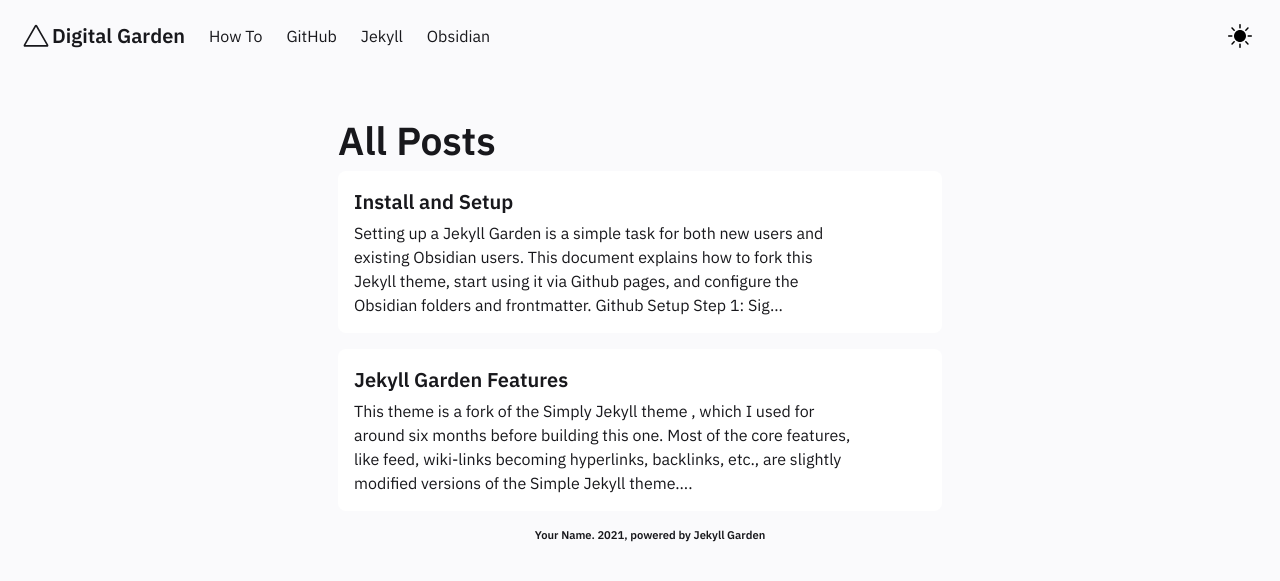
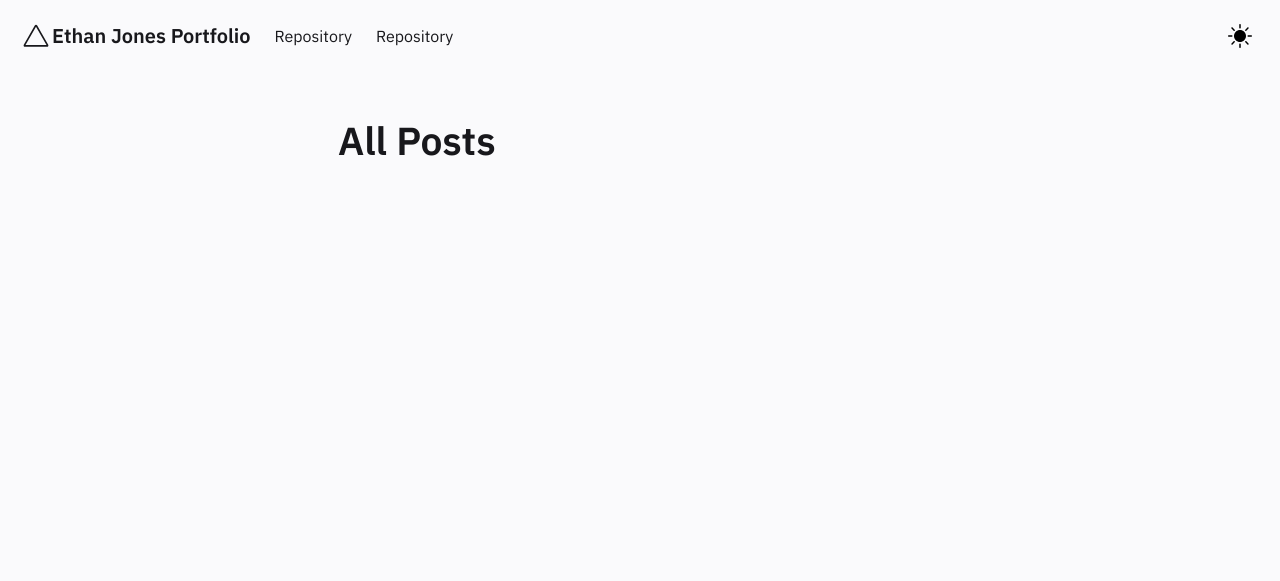
Before and after one commit to jonesethan883/portfolio, a Jekyll site: the page built from pages/posts.md, in a window 1280 px wide. Shown: the top 581 px of the page. Built offline with Jekyll 4.4.1, drawn with Linux system fonts in a browser that asks for light colours.

Commit message:
Basic configuration stuff

````diff
--- a/_config.yml
+++ b/_config.yml
@@ -20,7 +20,7 @@
 
 
 baseurl: "/" # the subpath of your site, e.g. /blog
-url: "https://jekyll-garden.github.io/" # the base hostname & protocol for your site, e.g. http://example.com
+url: "portfolio.purposeofasystem.com"# the base hostname & protocol for your site, e.g. http://example.com
 
 #######################################################################
 # Settings related to the Header and your About page go here,such as
@@ -79,7 +79,7 @@ preferences:
   flashcards:
     enabled: false #Not supported in NotesGadern theme
   homepage:
-    enabled: true ##If you need a homepage, change this to true and edit _includes/Homepage.html
+    enabled: false ##If you need a homepage, change this to true and edit _includes/Homepage.html
 
 encoding: utf-8
 
--- a/_includes/FeedContent.html
+++ b/_includes/FeedContent.html
@@ -1,8 +1,6 @@
 <div class="block">
-    <h1>Welcome to the Garden!</h1>
+    <h1>Portfolio</h1>
 
-    This page is the core feature of this theme, a feed of notes arranged based on the latest date. </br>
-    Check <a href="../posts/features" style="color:var(--link);">Features</a> to know how to hide notes from this feed or make this the homepage.
 
 
     </div>
--- a/_includes/Footer.html
+++ b/_includes/Footer.html
@@ -28,10 +28,4 @@
 *
 {%- endcomment -%}
 
-{%- if site.copyright.msg != nil and site.copyright.msg != empty and site.copyright.msg != null -%}
-<div id="copyright">
-    <p id="copyright-notice">{{site.copyright.msg}}. {{site.copyright.year}}, powered by <a href="https://github.com/Jekyll-Garden/jekyll-garden.github.io">Jekyll Garden</a></p>
-</div>
 <script src="/assets/js/modeswitcher.js"></script>
-
-{%- endif -%}
--- a/_includes/Header.html
+++ b/_includes/Header.html
@@ -35,7 +35,7 @@
         <svg width="32" height="32" viewBox="0 0 80 80" fill="none" xmlns="http://www.w3.org/2000/svg">
           <path fill-rule="evenodd" clip-rule="evenodd" d="M36.9477 13.7742C38.3043 11.4086 41.6957 11.4086 43.0523 13.7742L70.5226 61.6774C71.8791 64.043 70.1834 67 67.4703 67H12.5297C9.81658 67 8.12089 64.043 9.47744 61.6774L36.9477 13.7742ZM40 16.9677L13.7506 62.7419H66.2494L40 16.9677Z" fill="var(--text-main)"/>
         </svg>
-        <h4>Digital Garden</h4>
+        <h4>Ethan Jones Portfolio</h4>
       </a>
       <div class="navbar-item navbar-dark-mode__mobile is-hidden-tablet" onclick="modeSwitcher()">
         <div class="buttons">
@@ -55,18 +55,8 @@
 
     <div id="navbarBasicExample" class="navbar-menu">
       <div class="navbar-start">
-        <a href="../posts/how-to"  class="navbar-item">
-          How To
-        </a>
-        <a href="https://github.com/Jekyll-Garden/jekyll-garden.github.io" target="_blank" class="navbar-item">
-          GitHub
-        </a>
-        <a href="https://jekyllrb.com/" target="_blank"  class="navbar-item">
-          Jekyll
-        </a>
-        <a href="https://obsidian.md/"  target="_blank" class="navbar-item">
-          Obsidian
-        </a>
+        <a href="https://github.com/jonesethan883/portfolio" class="navbar-item">Repository</a>
+        <a href="About" class="navbar-item">Repository</a>
       </div>
       <div class="navbar-end is-hidden-mobile" onclick="modeSwitcher()" >
         <div class="navbar-item">
--- a/_posts/2020-03-01-features.md
+++ /dev/null
@@ -1,20 +0,0 @@
----
-title: Jekyll Garden Features
----
-
-This theme is a fork of <a href="https://github.com/raghuveerdotnet/simply-jekyll">the Simply Jekyll theme </a>,  which I used for around six months before building this one. Most of the core features, like feed, wiki-links becoming hyperlinks, backlinks, etc., are slightly modified versions of the Simple Jekyll theme. I have tried not to break features from the theme, but I am not sure as I don't use many of them. <a href="https://simply-jekyll.netlify.app/posts/explore">Check Simply Jekyll features here.</a>
-
-### Note feed
-Jekyll garden comes with a feed-like display of all notes. There is a frontmatter value called `notetype` using which you can decide if notes need to be displayed or not on the feed. Use `notetype:feed` to show, and `notetype:unfeed`. Read more at  [[Hidden Note]]
-
-### Feed as Homepage
-The current configuration of this theme contains a homepage, and feed is generated at /notes. You can make the feed homepage by modifying `homepage: enabled` to `false` in _config.yml.
-
-### Content Files
-To modify homepage content, edit `_includes/Homepage.html`. Similarly, to edit feed intro, make changes at `_includes/FeedContent.html`. To modify the navigation part, edit `_includes/Header.html`
-
-### Limitations : Tags
-This theme doesn't support #tags inside the story. Tags using frontend YAML is possible, but it will be a single file index as auto-generating pages per Tag is complex using Github pages. (I might add this in the next version, if I can crack how to, and if there is a demand)
-
-###  Limitations : Images
-Jekyll doesn't render images or attachments inside collection folders, and it suggests `/assets/img/` to accommodate all images. You can make the entire GitHub repo your Obsidian vault, but I felt it cluttered to see code along with my notes. My notes have significantly fewer images, and hence, for now, I manually paste images to assets and copy relative URLs to Obsidian. (but I am not sure if it's the best way)
--- a/_posts/2020-03-01-how-to.md
+++ /dev/null
@@ -1,63 +0,0 @@
----
-title: Install and Setup
----
-
-Setting up a Jekyll Garden is a simple task for both new users and existing Obsidian users. This document explains how to fork this Jekyll theme, start using it via Github pages, and configure the Obsidian folders and frontmatter.
-
-### Github Setup
-
-**Step 1**: Sign-In to Github, visit the [theme page](https://github.com/Jekyll-Garden/jekyll-garden.github.io) and click on 'Use this Template'
-
-<img src="../assets/img/1-how-to.png" width="100%">
-
-**Step 2**: Name the forked repo as `yourusername.github.io`. My Github username is hfactor, hence it's hfactor.github.io
-
-<img src="../assets/img/2-how-to.png" width="100%">
-
-
-**Step 3**: Go to your repo's settings > pages and set the source to your main branch.
-<img src="../assets/img/3-how-to.png" width="100%">
-
-
-Step 4 (Optional): If you have a custom domain, set [CNAME](https://docs.github.com/en/pages/getting-started-with-github-pages/securing-your-github-pages-site-with-https).
-
-Claps! The Jekyll website with a Note Garden theme is ready. Visit  `yourusername.github.io` to see that.
-_If it's not working, edit this readme (add something and commit) to trigger static page generation._
-
-### Github to your Desktop
-
-Step 1: Go to `yourusername.github.io`, and clone your repository to your machine. For this, you can use git-commands or install [Github for desktop.](https://desktop.github.com/)
-<img src="../assets/img/4-how-to.png" width="100%">
-
-Step 2: Once you have successfully cloned the repository to your machine, Open the Obsidian app, and set the folder `_notes` inside the repository as your vault.
-<img src="../assets/img/5-how-to.png" width="100%">
-
-## Obsidian
-
-Choosing the `_notes` folder as your vault is critical, Once done, you can start adding notes to this vault and add frontmatter to support.
-Read about theme's frontmatter at [[Welcome to the garden]]
-<img src="../assets/img/6-how-to.png" width="100%">
-
-## Frontmatter
-
-For all notes to work properly, we need to have three frontmatter values. (If you check this MD file, you will see them as the first five lines).
-
-```
-title:"Filename"
-notetype: feed | unfeed
-date: DD-MM-YYYY
-```
-The title should be the same as that for the file name (for backlinks to work). `notetype` is used to declutter the feed by hiding less relevant, supporting-notes from the feed. The date is used to sort notes in the latest one first order. (I consider it as the last updated date than created date.).
-
-## Updating Digital Garden
-
-Once you have enough notes, got to the Github Desktop app, commit the changes to main, and push the changes to Github. Github will update the pages!
-<img src="../assets/img/7-how-to.png" width="100%">
-
-If you want to know my workflow or Obsidian folder structure, check [here]()
-
-## Notes
-
-The best part of Jekyll and Obsidian is that they use a standard markup language like [markdown](https://daringfireball.net/projects/markdown/) to build notes. And hence, the content becomes independent of the tool. You can use any text editor like VSCode or atom or 1Writer for iPad to edit the text. Check for plugins that do autocomplete for [[ and that's all you need! Similarly, you can use the theme without syncing locally. You can directly add and edit notes using Github or tools like [Forestry](https://forestry.io/) and modify the content!
-
-The best part of Obsidian is how it connects notes by auto-completing the wiki links and providing a graph view. I usually use 1Writer on iPad to make content, and Obsidian for cleanup, reading, and finding new connections. (Read my workflow)
````
Also changed, not shown: README.md (+2 -54 lines).
